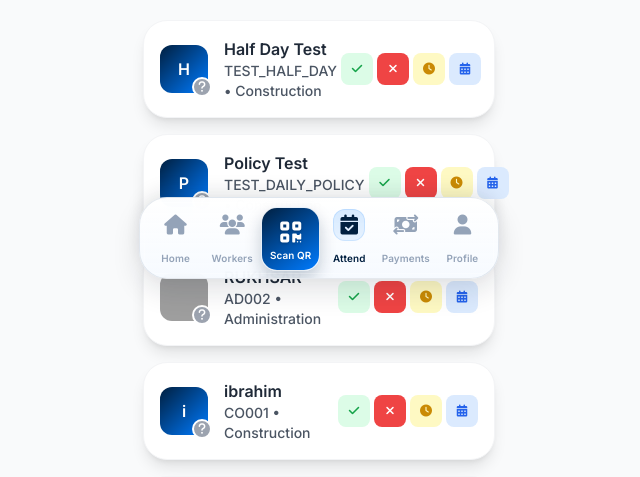
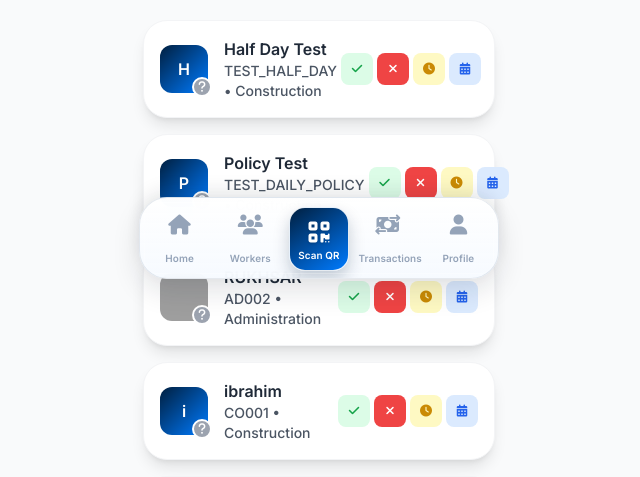
Before and after one commit to lovableguyzayed/SmartWorker-html, a Flask app: page /attendance in a window 1280 px wide. Shown: the part 510-987 px from the top of the page, without its empty margins (321-961 px from the left). Run offline with Flask 3, Linux system fonts and the light colour scheme; a user stored in the database is signed in; data comes from the database, SQL or seed files in the repository; data that the repository does not hold is empty; some libraries are stand-ins or nearby versions; grey boxes are pictures that could not be loaded.

Commit message:
Remove Attend from bottom nav per feedback
Bottom navigation is now: Home, Workers, Scan QR (center), Transactions,
Profile. The Attendance page stays reachable from the dashboard quick
action, the scan screen, and page headers. Item width restored to the
comfortable five-item size and the full Transactions label returns.
Service worker cache bumped to v7 so installed devices refresh the nav.

Co-Authored-By: Claude Fable 5 <noreply@anthropic.com>
Claude-Session: https://claude.ai/code/session_01LKPtRkb9Q9Gbx24sYcnDZm

```diff
--- a/static/sw.js
+++ b/static/sw.js
@@ -1,4 +1,4 @@
-const CACHE_NAME = 'smartworker-v6';
+const CACHE_NAME = 'smartworker-v7';
 const STATIC_ASSETS = [
   '/login',
   '/static/css/custom.css',
--- a/templates/base.html
+++ b/templates/base.html
@@ -61,10 +61,10 @@
         }
 
         .app-nav-item {
-            width: 3.45rem;
+            width: 3.95rem;
             text-align: center;
             border-radius: 0.95rem;
-            padding: 0.35rem 0.1rem;
+            padding: 0.35rem 0.15rem;
             color: #94a3b8;
         }
 
@@ -216,15 +216,10 @@
                         <span class="app-nav-label">Scan QR</span>
                     </a>
 
-                    <a href="{{ url_for('attendance') }}" class="app-nav-item transition-colors {{ 'app-nav-item-active' if attendance_active else '' }}">
-                        <span class="app-nav-icon-wrap"><i class="fa-solid fa-calendar-check text-xl"></i></span>
-                        <span class="app-nav-label">Attend</span>
-                    </a>
-
                     {% if current_user.is_admin %}
                     <a href="{{ url_for('transactions') }}" class="app-nav-item transition-colors {{ 'app-nav-item-active' if transactions_active else '' }}">
                         <span class="app-nav-icon-wrap"><i class="fa-solid fa-money-bill-transfer text-xl"></i></span>
-                        <span class="app-nav-label">Payments</span>
+                        <span class="app-nav-label">Transactions</span>
                     </a>
                     {% else %}
                     <a href="{{ url_for('scan') }}?manual=1" class="app-nav-item transition-colors">
```
